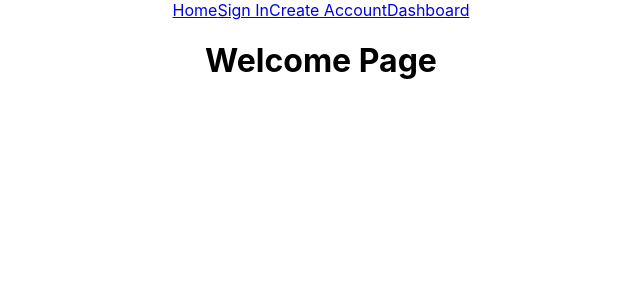
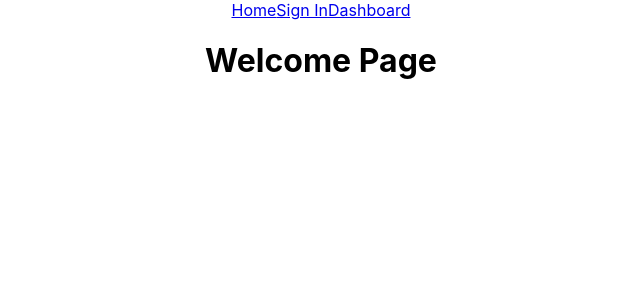
Before and after one commit to Essentialism-1-bw/Front-end, a React (Create React App) app in the folder essentialism/: page / in a window 1280 px wide. Shown: the top 300 px of the page, without its empty margins (319-959 px from the left). Built offline with nearby package versions, Linux system fonts and the light colour scheme.

Commit message:
removed sign up from nav

```diff
--- a/essentialism/src/components/NavBar.js
+++ b/essentialism/src/components/NavBar.js
@@ -6,7 +6,6 @@ const NavBar = () => {
         <div>
             <Link to="/">Home</Link>
             <Link to="/login">Sign In</Link>
-            <Link to="/signup">Create Account</Link>
             <Link to="/dashboard">Dashboard</Link>
         </div>
     )
```
